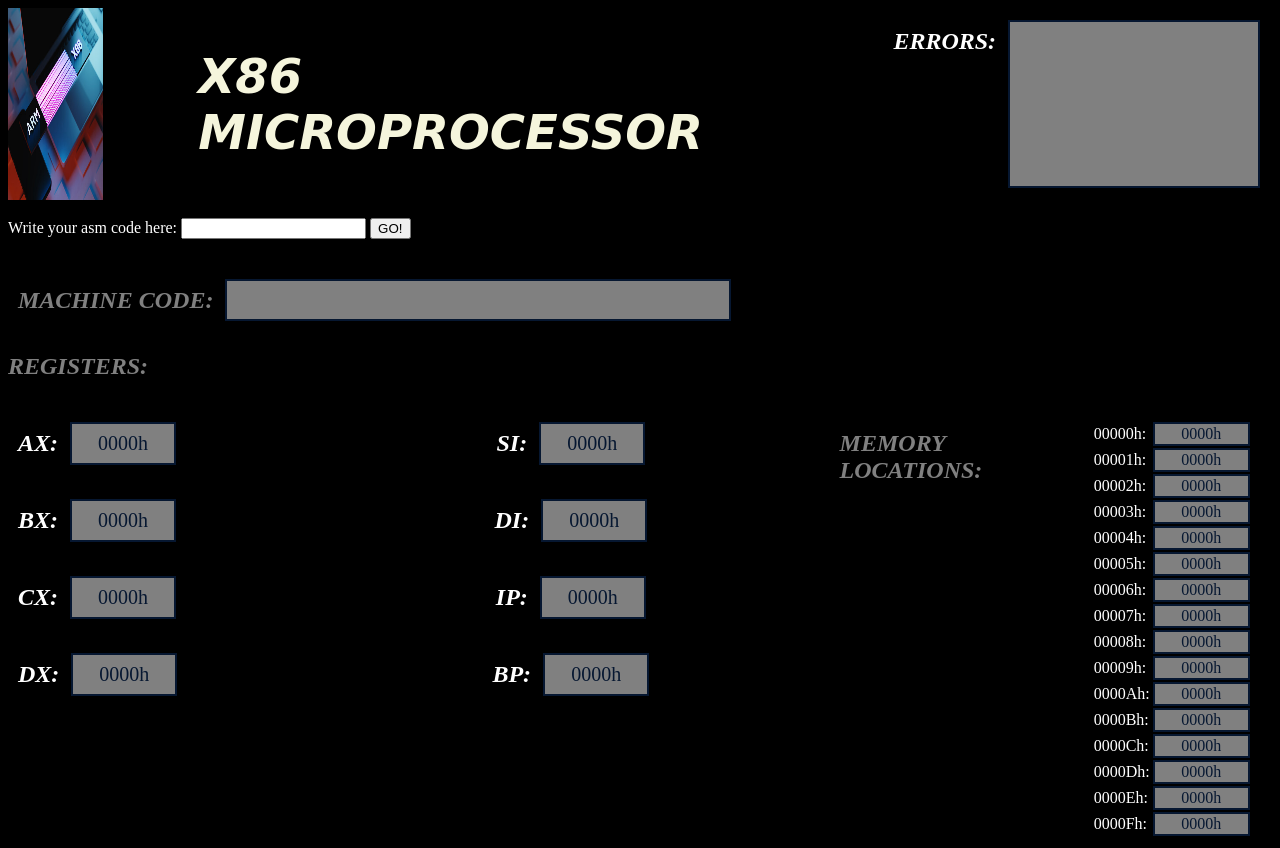
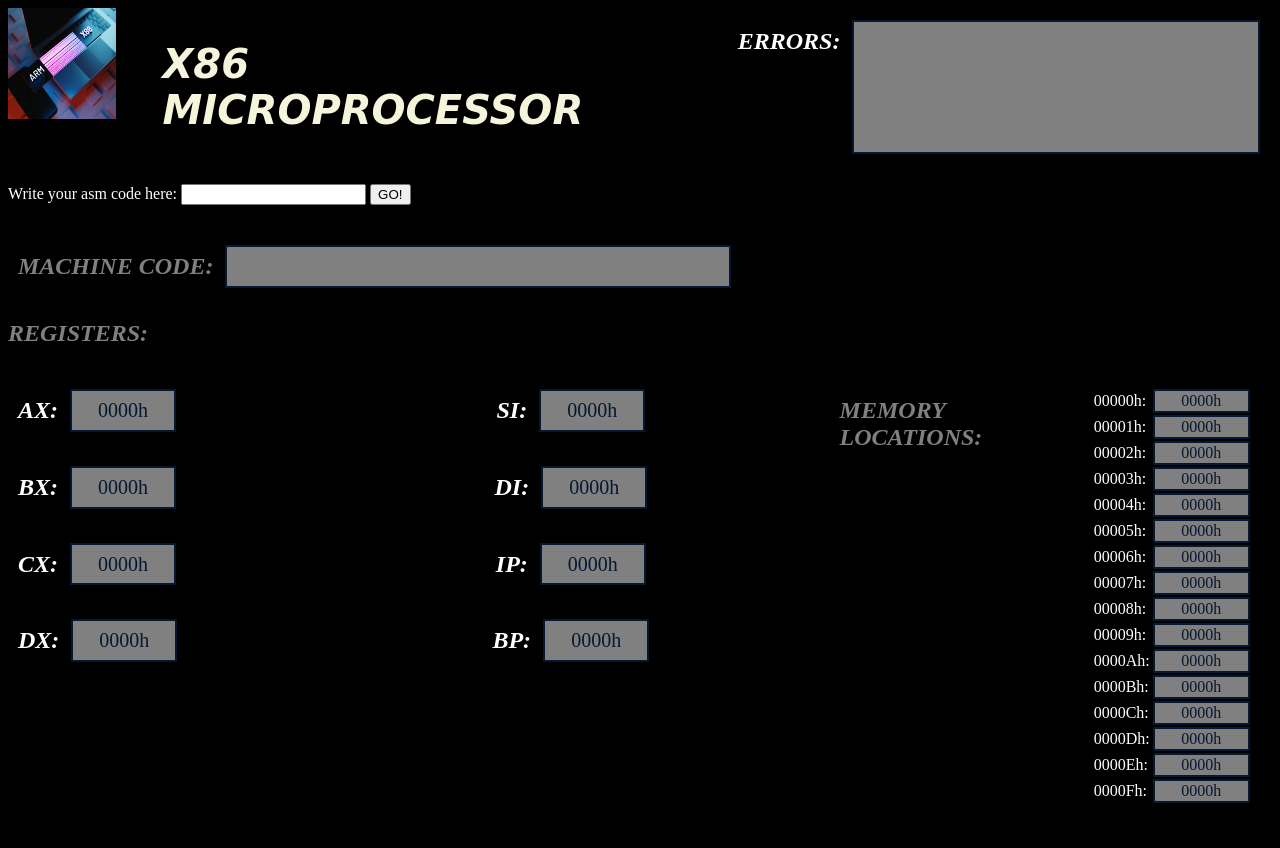
Before and after one commit to rameenaamir137/COAL-assignment, a plain HTML site: page index.html in a window 1280 px wide. After the commit the page ends 815 px from the top, so only its background shows below. Drawn offline with Linux system fonts and the light colour scheme.

Commit message:
html recent commit

```diff
--- a/index.html
+++ b/index.html
@@ -11,16 +11,16 @@
     <nav class="navbar background" style="display: flex; background-color: black;">
 
         <div class="logo" style="width:30%;display: flex;justify-content: left;align-items: left;">
-        <img src="intel.jpg" alt="x88" style="width:50%; border: 20px black;">
+        <img src="intel.jpg" alt="x88" style="width:70%; height:70%;border: 20px black;">
         </div>
 
-        <h1 style="justify-content:left;align-items:left;font-size: 300%; ;color: beige;font-family: cursive;font-style: italic;">X86 MICROPROCESSOR</h1>
+        <h1 style="justify-content:left;align-items:left;font-size: 250%; ;color: beige;font-family: cursive;font-style: italic;">X86 MICROPROCESSOR</h1>
 
         <div class="error" style="width:30%;display: flex;justify-content: right;align-items: right;"></div>
         <h2 class="errors" style="color:white; font-style: italic;">ERRORS:</h2>
         <table style="margin:10px;">
-        <tr>
-            <td  style="background-color: gray; border: 2px solid #061731; color: #061731; width: 500px; text-align: center;font-size:18px">
+        <tr >
+            <td  style="background-color: gray; border: 2px solid #061731; color: #061731; width: 1000px; text-align: center;font-size:18px">
 
             </td>
 
```
